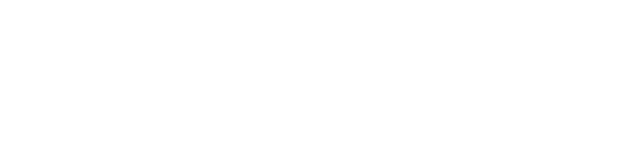
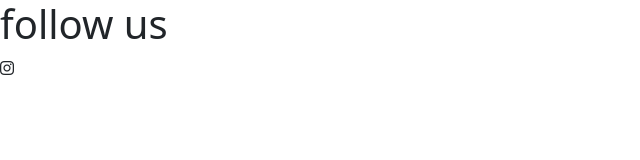
Before and after one commit to Lapey/portfolio-project, a plain HTML site: page index.html in a window 1280 px wide. Shown: the whole page, without its empty margins (0-640 px from the left). Drawn offline with nearby package versions, Linux system fonts and the light colour scheme; a web font is replaced by a local one.

Commit message:
Added fontawesome

```diff
--- a/index.html
+++ b/index.html
@@ -12,6 +12,7 @@
     <script src="https://cdn.jsdelivr.net/npm/bootstrap@5.3.3/dist/js/bootstrap.bundle.min.js"
         integrity="sha384-YvpcrYf0tY3lHB60NNkmXc5s9fDVZLESaAA55NDzOxhy9GkcIdslK1eN7N6jIeHz"
         crossorigin="anonymous"></script>
+        <script src="https://kit.fontawesome.com/67fc812a12.js" crossorigin="anonymous"></script>
     <link rel="preconnect" href="https://fonts.googleapis.com">
     <link rel="preconnect" href="https://fonts.gstatic.com" crossorigin>
     <link href="https://fonts.googleapis.com/css2?family=Playfair+Display:ital,wght@0,400..900;1,400..900&display=swap"
@@ -29,6 +30,9 @@
         <link rel="stylesheet" href="css/style.css">
     </head>
 <body>
-
+   <h1>
+    follow us
+   </h1>
+<i class="fa-brands fa-instagram"></i>
 </body>
 </html>
```
